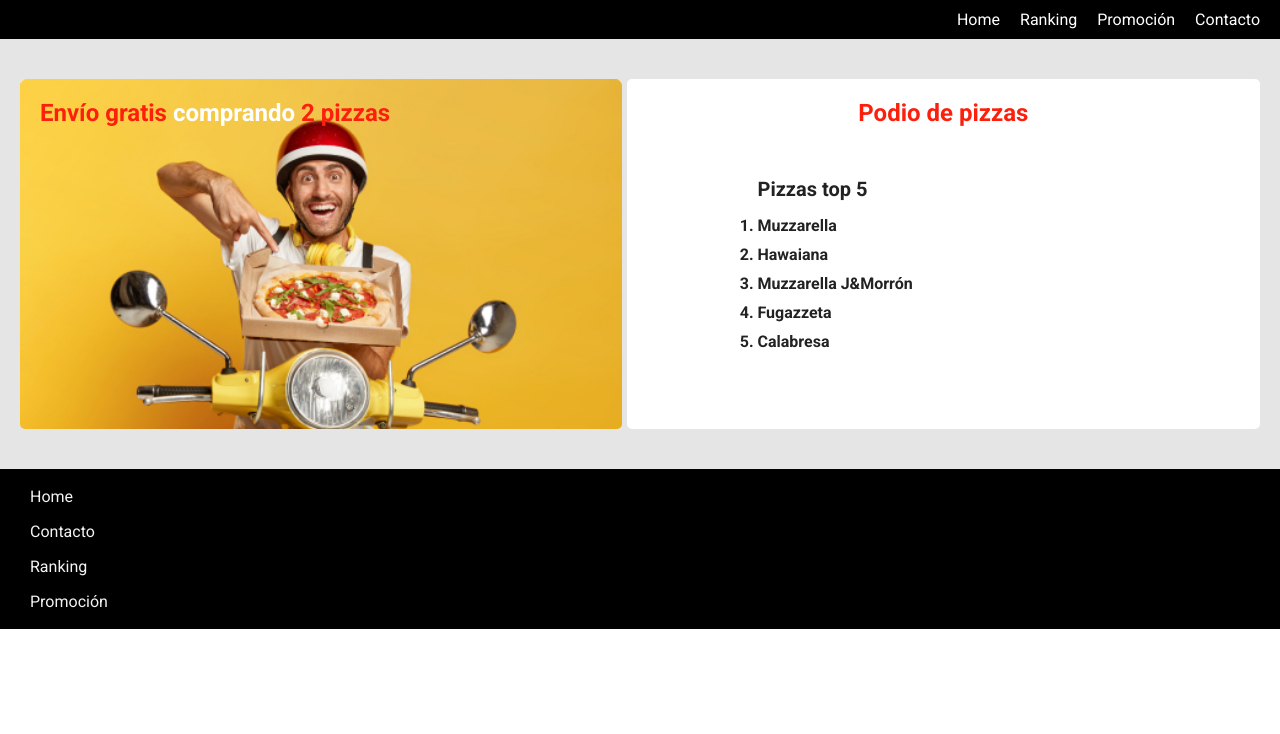
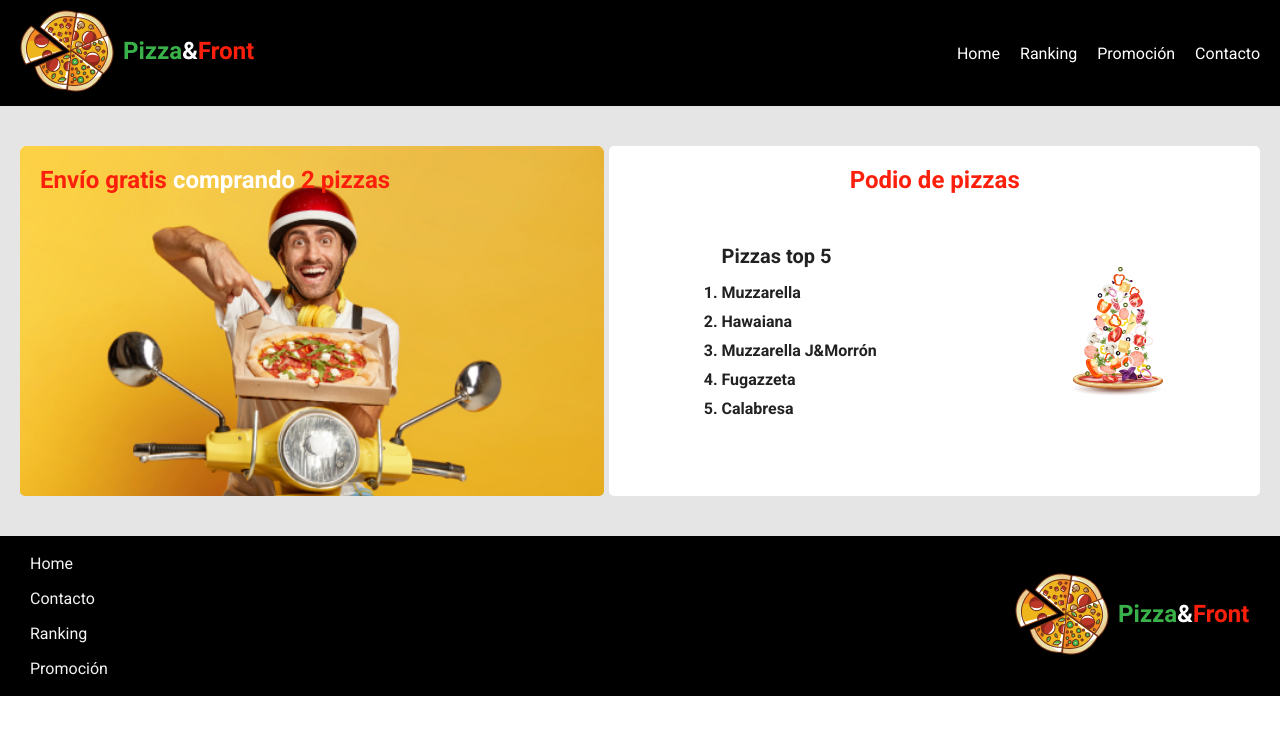
Before and after one commit to dgdiego/FronteEndClase10Flex, a plain HTML site: page index.html in a window 1280 px wide. Drawn offline with Linux system fonts and the light colour scheme; the site is published under a folder, as on GitHub Pages, so addresses that start at the root find nothing.

Commit message:
img index.html fixed

```diff
--- a/index.html
+++ b/index.html
@@ -13,7 +13,7 @@
     <header>
         <nav class="nav-conteiner">
             <div class="logo">
-                <img src="/img/logo.png" alt="">
+                <img src="img/logo.png" alt=logo">
             </div>
 
             <ul class="nav-bar">
@@ -44,7 +44,7 @@
                         </ol>
                     </div>
                     <div>
-                        <img src="/img/PizzaFalling.jpg" alt="">
+                        <img src="img/PizzaFalling.jpg" alt="Pizza cayendo">
                     </div>
                 </div>
             </div>
@@ -58,7 +58,7 @@
                     <li>Promoción</li>
                 </ul>
                 <div class="logo">
-                    <img src="/img/logo.png" alt="">
+                    <img src="img/logo.png" alt="logo">
                 </div>
             </div>
         </footer>
```
